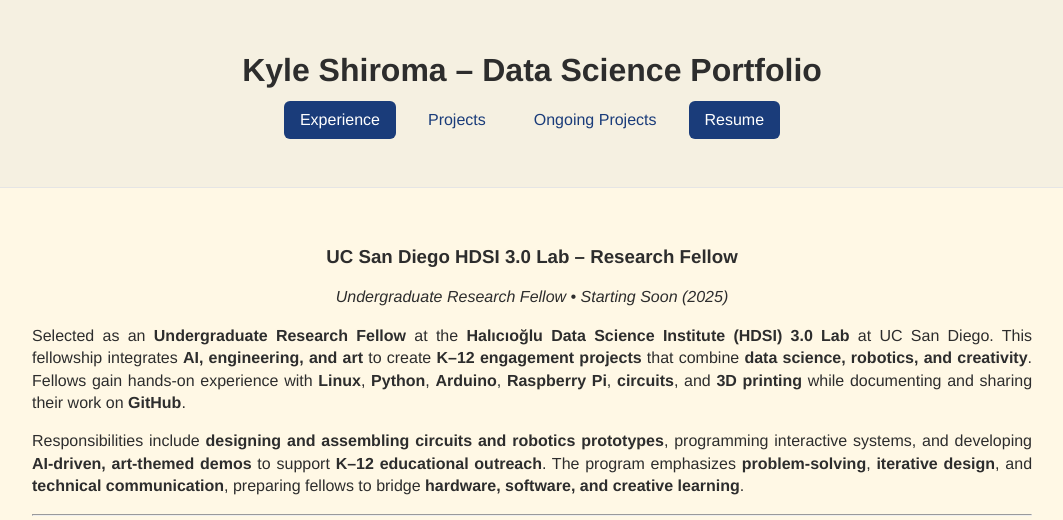
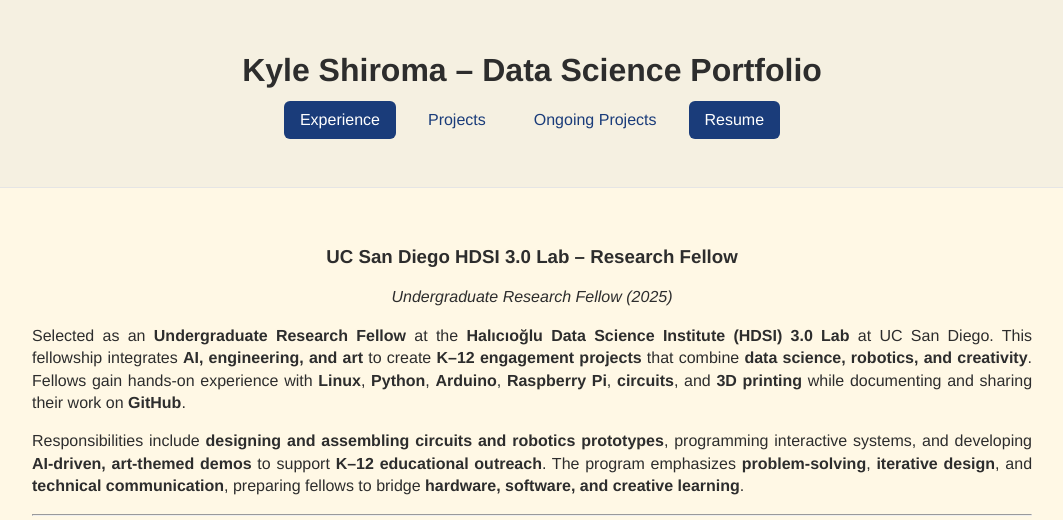
Before and after one commit to k-shiroma-code/k-shiroma-code.github.io, a Jekyll site: the page built from experience.md, in a window 1280 px wide and 1366 px high, cut to the strip 0-520 px from the top of the window. Shown: the whole strip, without its empty margins (108-1171 px from the left). Built offline with Jekyll 4.4.1, drawn with Linux system fonts in a browser that asks for light colours.

Commit message:
Update experience.md

```diff
--- a/experience.md
+++ b/experience.md
@@ -7,7 +7,7 @@
   <!-- Text column -->
   <div style="flex: 1; min-width: 400px;">
     <h3>UC San Diego HDSI 3.0 Lab – Research Fellow</h3>
-    <p style="text-align: center; color: dark blue;"><em>Undergraduate Research Fellow • Starting Soon (2025)</em></p>
+    <p style="text-align: center; color: dark blue;"><em>Undergraduate Research Fellow (2025)</em></p>
     <p style="text-align: justify;">
       Selected as an <strong>Undergraduate Research Fellow</strong> at the <strong>Halıcıoğlu Data Science Institute (HDSI) 3.0 Lab</strong> at UC San Diego.
       This fellowship integrates <strong>AI, engineering, and art</strong> to create <strong>K–12 engagement projects</strong> that combine
```
